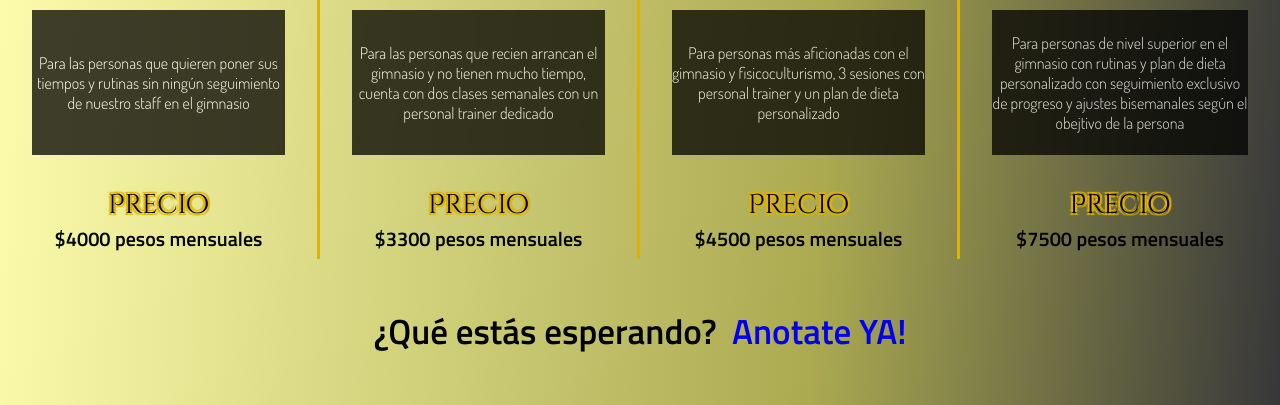
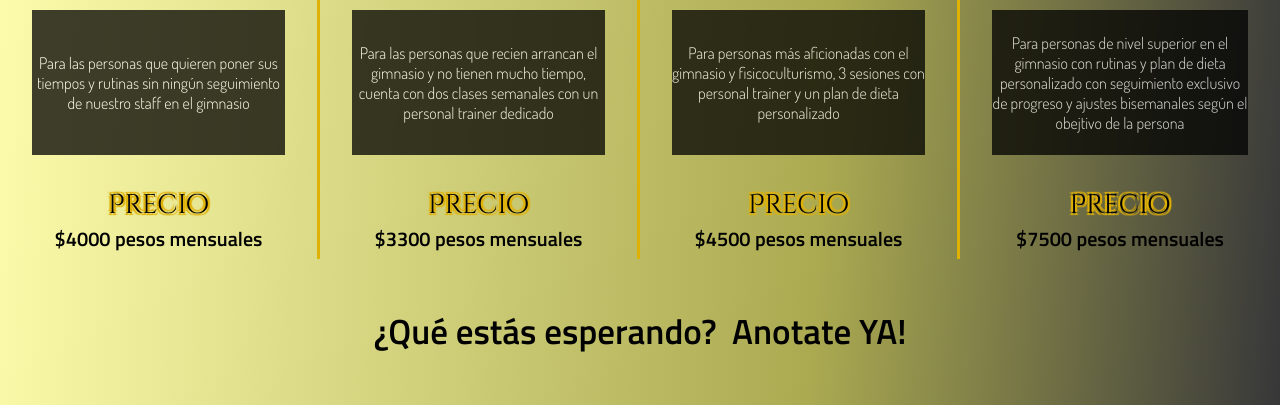
Before and after one commit to lucasborghi4/musclegym-sass-borghi, a plain HTML site: page planes.html in a window 1280 px wide. Shown: the part 682-1087 px from the top of the page. Drawn offline with nearby package versions, Linux system fonts and the light colour scheme; a web font is replaced by a local one.

Commit message:
tercera version

```diff
--- a/estilosani.css
+++ b/estilosani.css
@@ -558,18 +558,21 @@ a.linkmenu:hover {
 
 
 a.anotate2 {
+    text-decoration: none;
     margin: 0;
-    text-decoration: none;
+    color: black;
     font-size: 35px;
     margin-left: 15px;
     font-weight: bolder;
 }
 
 .anotate2 p{
+    text-decoration: none;
+    margin: 0;
+    color: black;
     margin: 0;
     margin-top: 35px;
     margin-bottom: 35px;
-    text-decoration: none;
     font-size: 35px;
     font-weight: bolder;
 }
```
